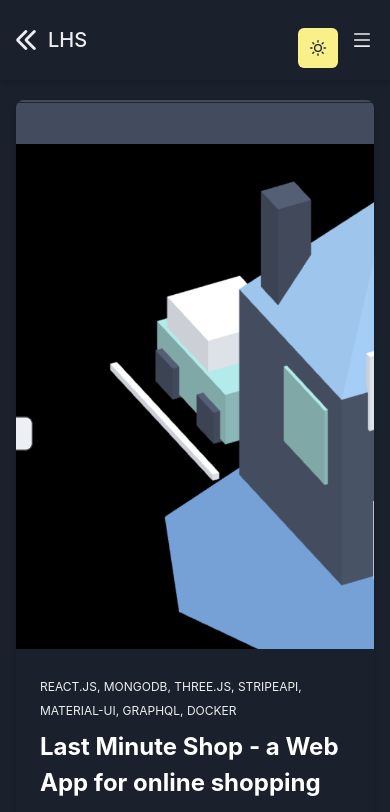
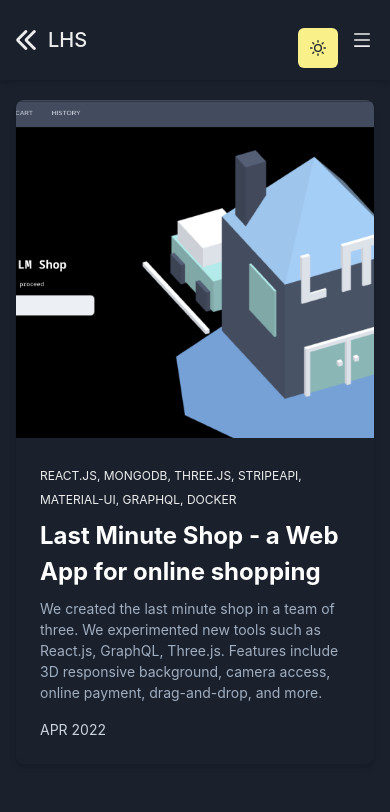
Before and after one commit to drunkint/personal-website, a Next.js app in the folder website/: page /projects in a window 390 px wide. Shown: the top 812 px of the page. Built offline with nearby package versions, Linux system fonts and the light colour scheme.

Commit message:
responsive design

```diff
--- a/website/components/splash.js
+++ b/website/components/splash.js
@@ -49,10 +49,10 @@ const Splash = () => {
       </Center>
       <Center h="100vh">
         <Box
-          textStyle="h2"
+          textStyle={{base: "txt", md: "h2"}}
           // textAlign={"center"}
           fontFamily={`'Raleway', sans-serif`}
-          w="70%"
+          w={{base: "100%", md: "70%"}}
         >
           <motion.div
             initial={{ opacity: 0, translateY: 50 }}
--- a/website/pages/projects/index.js
+++ b/website/pages/projects/index.js
@@ -9,28 +9,31 @@ const Projects = ({ allProjects }) => {
   const moreProjects = allProjects.slice(1);
 
   return (
-    // <motion.div variants={motionContainer} initial="hidden" animate="show">
-    <Container maxW="container.xl">
+    <>
+      <Container maxW="container.xl" display={{ base: "none", md: "block" }}>
         {heroProject && (
           <motion.div
-          initial={{ opacity: 0, translateY: 50}}
-          whileInView={{opacity: 1, translateY: 0}}
-          viewport={{once: true}}
-          transition={{delay: 0.6}}
-
+            initial={{ opacity: 0, translateY: 50 }}
+            whileInView={{ opacity: 1, translateY: 0 }}
+            viewport={{ once: true }}
+            transition={{ delay: 0.6 }}
           >
             <ProjectPreview project={heroProject} isHero="true" />
           </motion.div>
         )}
         {moreProjects.length > 0 && (
           <Center>
-          <Grid templateColumns="1fr 1fr" templateRows="repeat(1, 1fr)" gap={3}>
+            <Grid
+              templateColumns="1fr 1fr"
+              templateRows="repeat(1, 1fr)"
+              gap={3}
+            >
               {moreProjects.map((project) => (
                 <motion.div
-                initial={{ opacity: 0, translateY: 50}}
-                whileInView={{opacity: 1, translateY: 0}}
-                viewport={{once: true}}
-                transition={{delay: 0.6}}
+                  initial={{ opacity: 0, translateY: 50 }}
+                  whileInView={{ opacity: 1, translateY: 0 }}
+                  viewport={{ once: true }}
+                  transition={{ delay: 0.6 }}
                 >
                   <GridItem>
                     <ProjectPreview
@@ -45,7 +48,35 @@ const Projects = ({ allProjects }) => {
           </Center>
         )}
       </Container>
-    // </motion.div>
+      <Container display={{ base: "block", md: "none" }}>
+
+      {allProjects.length > 0 && (
+          <Center>
+            <Grid
+              templateRows="repeat(1, 1fr)"
+              gap={3}
+            >
+              {allProjects.map((project) => (
+                <motion.div
+                  initial={{ opacity: 0, translateY: 50 }}
+                  whileInView={{ opacity: 1, translateY: 0 }}
+                  viewport={{ once: true }}
+                  transition={{ delay: 0.3 }}
+                >
+                  <GridItem>
+                    <ProjectPreview
+                      project={project}
+                      isHero="false"
+                      key={project.slug}
+                    />
+                  </GridItem>
+                </motion.div>
+              ))}
+            </Grid>
+          </Center>
+        )}
+      </Container>
+    </>
   );
 };
 
--- a/website/styles/theme.js
+++ b/website/styles/theme.js
@@ -33,6 +33,13 @@ const textStyles = {
     lineHeight: '110%',
     letterSpacing: '-1%',
   },
+  txt: {
+    fontSize: ['26px'],
+    // fontWeight: 'semibold',
+    lineHeight: '130%',
+    letterSpacing: '-1%',
+  }
+
 }
 
 
```
Lines whose indentation alone changed are shown as unchanged.
